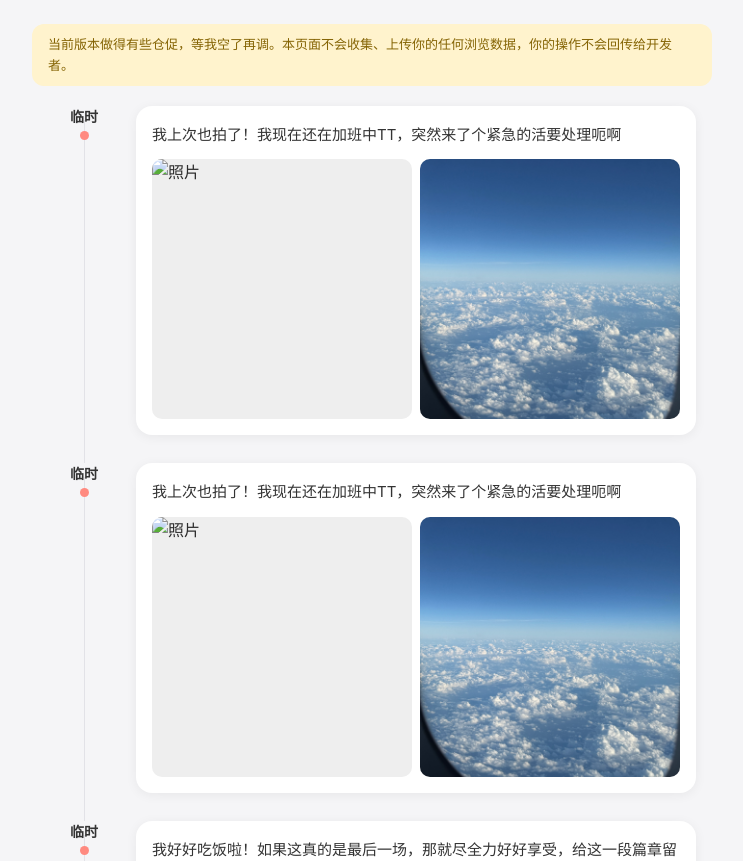
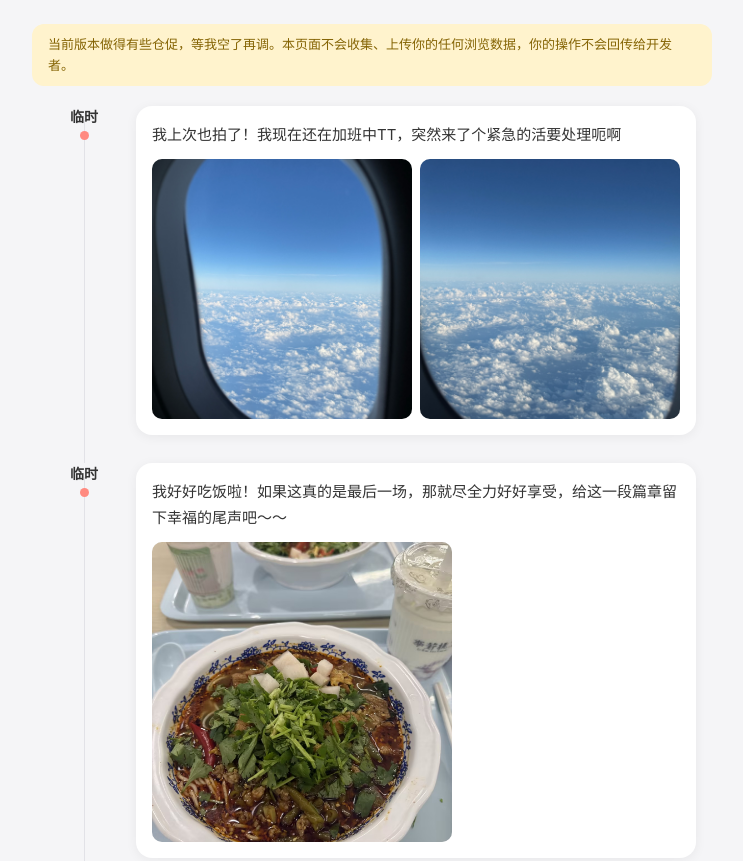
Before and after one commit to DCJenny/Zoe0512.github.io, a plain HTML site: page index.html in a window 1280 px wide. Shown: the top 861 px of the page, without its empty margins (268-1011 px from the left). Drawn offline with Linux system fonts and the light colour scheme.

Commit message:
Update index.html

```diff
--- a/index.html
+++ b/index.html
@@ -187,27 +187,8 @@
       <div class="card">
         <p class="text">我上次也拍了！我现在还在加班中TT，突然来了个紧急的活要处理呃啊</p>
         <div class="media grid2">
-          <div class="media-item" data-type="img" data-src="先2.jpg">
-            <img src="先2.jpg" alt="照片">
-          </div>
-          <div class="media-item" data-type="img" data-src="1.jpg">
-            <img src="1.jpg" alt="照片">
-          </div>
-        </div>
-      </div>
-    </article>
-
-    <!-- ========== 临时记录（无日期） ========== -->
-    <article class="entry">
-      <div class="date-col">
-        <div class="date">临时</div>
-        <div class="dot"></div>
-      </div>
-      <div class="card">
-        <p class="text">我上次也拍了！我现在还在加班中TT，突然来了个紧急的活要处理呃啊</p>
-        <div class="media grid2">
-          <div class="media-item" data-type="img" data-src="先2.jpg">
-            <img src="先2.jpg" alt="照片">
+          <div class="media-item" data-type="img" data-src="work2.jpg">
+            <img src="2.jpg" alt="照片">
           </div>
           <div class="media-item" data-type="img" data-src="1.jpg">
             <img src="1.jpg" alt="照片">
```
